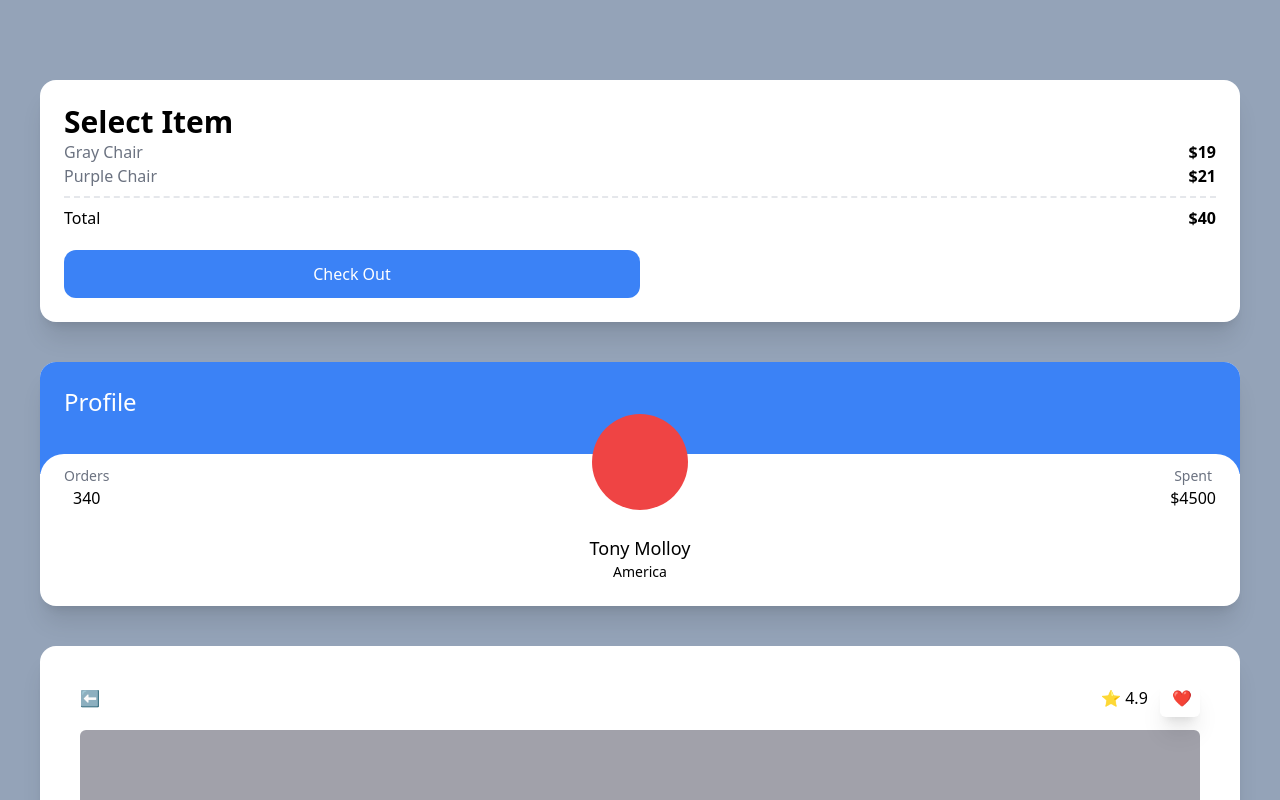
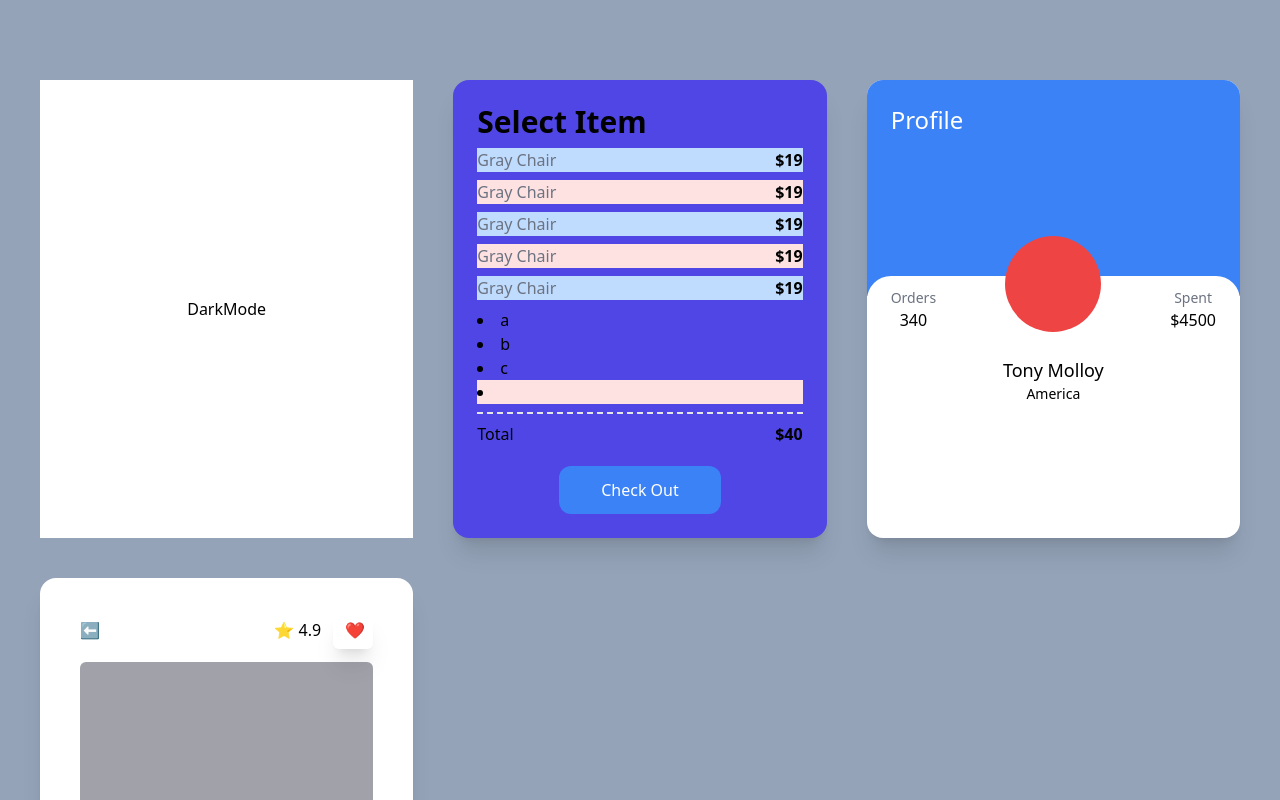
Before and after one commit to Hyeonji-Ahn/summer, a Next.js app: page / in a window 1280 px wide. Shown: the top 800 px of the page. Built offline with nearby package versions, Linux system fonts and the light colour scheme.

Commit message:
finished intro to Tailwind

```diff
--- a/pages/index.tsx
+++ b/pages/index.tsx
@@ -5,26 +5,31 @@ import styles from '../styles/Home.module.css'
 
 const Home: NextPage = () => {
   return (
-    <div className="bg-slate-400 py-20 px-10 grid gap-10 min-h-screen">
-      <div className="bg-white p-6 rounded-2xl shadow-xl">
+    <div className="dark:bg-gray-800 bg-slate-400 lg:place-content-center py-20 px-10 grid gap-10 min-h-screen lg:grid-cols-3">
+      <button
+
+      className="bg-white">DarkMode</button>
+      <div className="dark:bg-black dark:text-white bg-white flex flex-col justify-between lg:bg-indigo-600 md:bg-teal-400 sm:bg-red-400 p-6 rounded-2xl shadow-xl">
         <span className="font-semibold text-3xl">Select Item</span>
-        <div className="flex justify-between">
-          <span className="text-gray-500 mb-y">Gray Chair</span>
-          <span className= "font-semibold">$19</span>
-        </div>
-        <div className="flex justify-between">
-          <span className="text-gray-500">Purple Chair</span>
-          <span className= "font-semibold">$21</span>
-        </div>
+        <ul>
+          {[1,2,3,4,5].map(i =>
+          <div key={i} className="flex justify-between my-2 dark:odd:bg-blue-800 dark:even:bg-red-800 odd:bg-blue-200 even:bg-red-100">
+            <span className="dark:text-white text-gray-500 mb-y">Gray Chair</span>
+            <span className= "font-semibold">$19</span>
+          </div>)}
+        </ul>
+        {["a","b","c",""].map((c,i) => <li key={i} className="empty:bg-red-100 dark:empty:bg-emerald-800">{c}</li>
+
+        )}
         <div className=" flex justify-between mt-2 pt-2 border-t-2 border-dashed">
           <span>Total</span>
           <span className= "font-semibold">$40</span>
         </div>
-        <button className="mt-5 bg-blue-500 text-white p-3 text-center rounded-xl w-2/4
+        <button className=" dark:bg-gray-600 dark:hover:bg-gray-300 dark:hover:text-black mt-5 bg-blue-500 text-white p-3 text-center rounded-xl w-2/4
         mx-auto hover:bg-teal-500 active:bg-yellow-500 focus:bg-red-500">Check Out</button>
       </div>
-      <div className="bg-white overflow-hidden rounded-2xl shadow-xl">
-        <div className="bg-blue-500 p-6 pb-14">
+      <div className="bg-white overflow-hidden rounded-2xl shadow-xl group">
+        <div className="lg:pb-50 md:pb-40 bg-blue-500 p-6 pb-14">
           <span className="text-white text-2xl">Profile</span>
         </div>
         <div className="rounded-3xl  p-6 relative -top-5 bg-white">
@@ -33,19 +38,22 @@ const Home: NextPage = () => {
               <span className= "text-sm text-gray-500">Orders</span>
               <span className = "font-medium">340</span>
             </div>
-            <div className="h-24 w-24 bg-red-500 rounded-full"/>
+            <div className="h-24 w-24 bg-red-500 rounded-full group-hover:bg-yellow-500 transition-colors"/>
             <div className= "flex flex-col items-center">
             <span className= "text-sm text-gray-500">Spent</span>
             <span className = "font-medium">$4500</span>
             </div>
           </div>
           <div className ="relative flex flex-col items-center -mt-10 -mb-5">
-            <span className="text-lg font-medium">Tony Molloy</span>
+            <span className="text-lg font-medium group-hover:text-xl group-hover:bg-red-500 transition-all
+
+
+            ">Tony Molloy</span>
             <span className="text-sm test-gray-500">America</span>
           </div>
         </div>
       </div>
-      <div className="bg-white p-10 rounded-2xl shadow-xl">
+      <div className="bg-white p-10 rounded-2xl shadow-xl md:col-span-2 lg:col-span-1">
         <div className="flex mb-5 justify-between items-center">
           <span>⬅</span>
           <div className="space-x-3">
```
